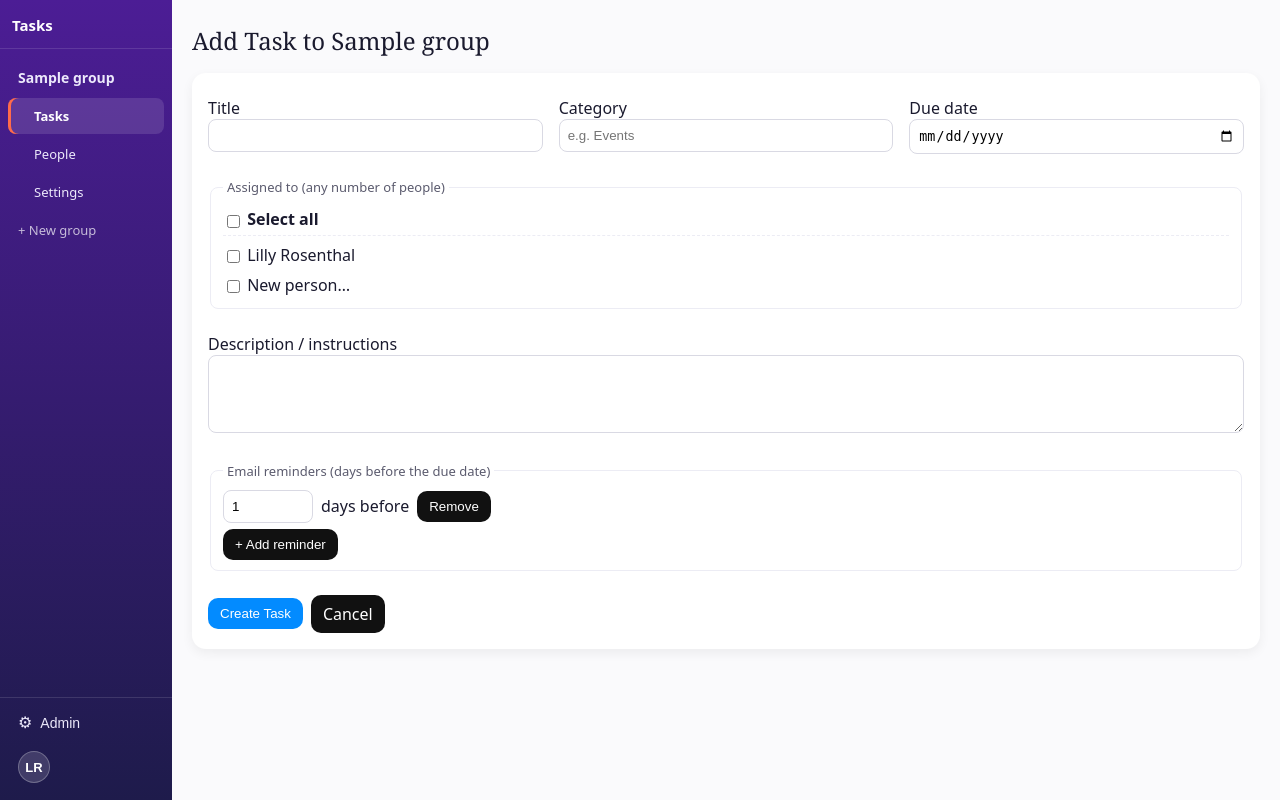
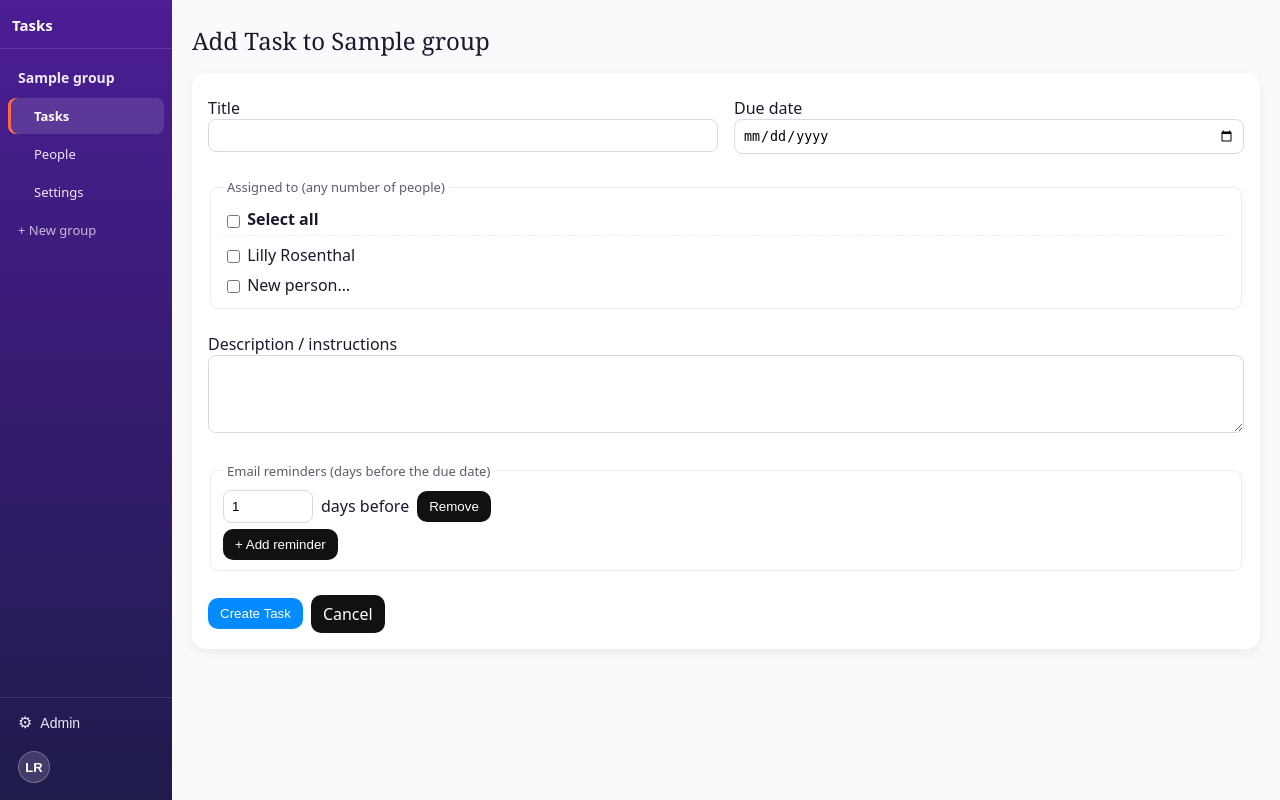
Before and after one commit to FriendlyNeighborhoodHacker/tasks.hackleyclubz.org, a PHP site: page /tasks/add.php in a window 1280 px wide. Run offline with PHP 8.4, Linux system fonts and the light colour scheme; the visitor is signed in with stand-in values (Sample User, id 1); data comes from the database, SQL or seed files in the repository; tables that the repository leaves empty hold one stand-in row (values such as "Sample post"); a stand-in replaces the project's code that opens the database connection; some libraries are stand-ins or nearby versions; some web fonts are replaced.

Commit message:
remove categories

```diff
--- /dev/null
+++ b/www/db_migrations/2026-07-18_drop_task_categories.sql
@@ -0,0 +1,5 @@
+-- Categories are retired: the by-category view was replaced by By Owner and
+-- the field no longer appears anywhere in the UI.
+
+DROP INDEX idx_tasks_category ON tasks;
+ALTER TABLE tasks DROP COLUMN category;
--- a/www/lib/TaskManagement.php
+++ b/www/lib/TaskManagement.php
@@ -92,7 +92,6 @@ class TaskManagement {
         }
 
         $description = trim((string)($data['description'] ?? ''));
-        $category = trim((string)($data['category'] ?? ''));
 
         $dueDate = trim((string)($data['due_date'] ?? ''));
         if ($dueDate !== '') {
@@ -120,7 +119,6 @@ class TaskManagement {
         return [
             'title' => $title,
             'description' => $description !== '' ? $description : null,
-            'category' => $category !== '' ? $category : null,
             'due_date' => $dueDate !== '' ? $dueDate : null,
             'assigned_user_ids' => $assignedIds,
         ];
@@ -128,19 +126,19 @@ class TaskManagement {
 
     // ===== Task CRUD =====
 
-    // $data: title, description, category, due_date, assigned_user_ids
-    // (array — a task may have any number of assignees), reminders (optional
-    // array of days-in-advance ints; when omitted and the task has a due
-    // date, a default reminder is added).
+    // $data: title, description, due_date, assigned_user_ids (array — a task
+    // may have any number of assignees), reminders (optional array of
+    // days-in-advance ints; when omitted and the task has a due date, a
+    // default reminder is added).
     public static function createTask(?UserContext $ctx, int $groupId, array $data): int {
         $ctx = self::assertMemberOfGroup($ctx, $groupId);
         $f = self::normalizeFields($groupId, $data);
 
         $st = self::pdo()->prepare(
-            'INSERT INTO tasks (group_id, title, description, category, due_date, created_by_user_id)
-             VALUES (?,?,?,?,?,?)'
+            'INSERT INTO tasks (group_id, title, description, due_date, created_by_user_id)
+             VALUES (?,?,?,?,?)'
         );
-        $st->execute([$groupId, $f['title'], $f['description'], $f['category'], $f['due_date'], $ctx->id]);
+        $st->execute([$groupId, $f['title'], $f['description'], $f['due_date'], $ctx->id]);
         $taskId = (int)self::pdo()->lastInsertId();
 
         self::replaceAssignees($taskId, $f['assigned_user_ids']);
@@ -165,9 +163,9 @@ class TaskManagement {
         $f = self::normalizeFields((int)$task['group_id'], $data);
 
         $st = self::pdo()->prepare(
-            'UPDATE tasks SET title=?, description=?, category=?, due_date=? WHERE id=?'
+            'UPDATE tasks SET title=?, description=?, due_date=? WHERE id=?'
         );
-        $ok = $st->execute([$f['title'], $f['description'], $f['category'], $f['due_date'], $taskId]);
+        $ok = $st->execute([$f['title'], $f['description'], $f['due_date'], $taskId]);
 
         self::replaceAssignees($taskId, $f['assigned_user_ids']);
 
@@ -225,23 +223,19 @@ class TaskManagement {
     }
 
     // $filters: search, assigned_to_user_id (matches tasks where that user is
-    // ANY of the assignees), category, include_done (bool)
+    // ANY of the assignees), include_done (bool)
     public static function listTasks(int $groupId, array $filters = []): array {
         $sql = 'SELECT t.* FROM tasks t WHERE t.group_id = ?';
         $params = [$groupId];
 
         if (!empty($filters['search'])) {
-            $sql .= ' AND (t.title LIKE ? OR t.description LIKE ? OR t.category LIKE ?)';
+            $sql .= ' AND (t.title LIKE ? OR t.description LIKE ?)';
             $term = '%' . $filters['search'] . '%';
-            array_push($params, $term, $term, $term);
+            array_push($params, $term, $term);
         }
         if (!empty($filters['assigned_to_user_id'])) {
             $sql .= ' AND EXISTS (SELECT 1 FROM task_assignees ta WHERE ta.task_id = t.id AND ta.user_id = ?)';
             $params[] = (int)$filters['assigned_to_user_id'];
-        }
-        if (!empty($filters['category'])) {
-            $sql .= ' AND t.category = ?';
-            $params[] = $filters['category'];
         }
         if (empty($filters['include_done'])) {
             $sql .= ' AND t.is_done = 0';
@@ -252,17 +246,6 @@ class TaskManagement {
         $st = self::pdo()->prepare($sql);
         $st->execute($params);
         return self::attachAssignees($st->fetchAll());
-    }
-
-    // Distinct categories previously used in the group (for the form datalist).
-    public static function listCategories(int $groupId): array {
-        $st = self::pdo()->prepare(
-            "SELECT DISTINCT category FROM tasks
-             WHERE group_id = ? AND category IS NOT NULL AND category <> ''
-             ORDER BY category"
-        );
-        $st->execute([$groupId]);
-        return array_column($st->fetchAll(), 'category');
     }
 
     // ===== Completion =====
@@ -540,37 +523,6 @@ class TaskManagement {
         return $groups;
     }
 
-    // Buckets tasks by category, alphabetical with "Uncategorized" last (and
-    // "Completed" after that when done tasks are included).
-    public static function groupTasksByCategory(array $tasks): array {
-        $byCategory = [];
-        $uncategorized = [];
-        $done = [];
-
-        foreach ($tasks as $t) {
-            if (!empty($t['is_done'])) {
-                $done[] = $t;
-            } elseif (!empty($t['category'])) {
-                $byCategory[(string)$t['category']][] = $t;
-            } else {
-                $uncategorized[] = $t;
-            }
-        }
-
-        uksort($byCategory, 'strnatcasecmp');
-
-        $groups = [];
-        foreach ($byCategory as $category => $rows) {
-            $groups[] = ['label' => $category, 'tasks' => $rows];
-        }
-        if ($uncategorized) {
-            $groups[] = ['label' => 'Uncategorized', 'tasks' => $uncategorized];
-        }
-        if ($done) {
-            $groups[] = ['label' => 'Completed', 'tasks' => $done];
-        }
-        return $groups;
-    }
 
     // Buckets tasks by assignee, alphabetical with "Unassigned" last (and
     // "Completed" after that when done tasks are included). Tasks carry an
--- a/www/schema.sql
+++ b/www/schema.sql
@@ -167,7 +167,6 @@ CREATE TABLE tasks (
   group_id INT NOT NULL,
   title VARCHAR(255) NOT NULL,
   description TEXT DEFAULT NULL COMMENT 'Instructions for completing the task',
-  category VARCHAR(100) DEFAULT NULL COMMENT 'Free text; UI suggests the group''s previous categories',
   due_date DATE DEFAULT NULL,
   is_done TINYINT(1) NOT NULL DEFAULT 0,
   completion_date DATE DEFAULT NULL,
@@ -184,7 +183,6 @@ CREATE TABLE tasks (
 ) ENGINE=InnoDB;
 
 CREATE INDEX idx_tasks_group_due ON tasks(group_id, due_date);
-CREATE INDEX idx_tasks_category ON tasks(group_id, category);
 CREATE INDEX idx_tasks_done ON tasks(is_done);
 
 -- A task's assignees: any number of group members, all equal. Notifications
--- a/www/t/index.php
+++ b/www/t/index.php
@@ -69,7 +69,6 @@ ApplicationUI::minimalHeaderHtml($task['title']);
   <table class="list">
     <tr><th>Group</th><td><?=h($task['group_name'])?></td></tr>
     <tr><th>Assigned to</th><td><?=h($assignee ?: '—')?></td></tr>
-    <?php if (!empty($task['category'])): ?><tr><th>Category</th><td><?=h($task['category'])?></td></tr><?php endif; ?>
   </table>
 
   <?php if (!empty($task['description'])): ?>
--- a/www/tasks/add.php
+++ b/www/tasks/add.php
@@ -33,7 +33,6 @@ if (!empty($form) && !isset($form['reminder_days'])) {
 
 $opts = [
     'members' => GroupManagement::listMembers($groupId),
-    'categories' => TaskManagement::listCategories($groupId),
     'can_add_person' => GroupManagement::canManageGroup($ctx, $groupId),
 ];
 
--- a/www/tasks/edit.php
+++ b/www/tasks/edit.php
@@ -31,7 +31,6 @@ if ($form) {
     $values = [
         'title' => $task['title'],
         'description' => $task['description'] ?? '',
-        'category' => $task['category'] ?? '',
         'due_date' => $task['due_date'] ?? '',
         'assigned_user_ids' => array_column($task['assignees'] ?? [], 'user_id'),
         'reminder_days' => array_column(TaskManagement::listReminders($taskId), 'days_in_advance'),
@@ -40,7 +39,6 @@ if ($form) {
 
 $opts = [
     'members' => GroupManagement::listMembers($groupId),
-    'categories' => TaskManagement::listCategories($groupId),
     'can_add_person' => GroupManagement::canManageGroup($ctx, $groupId),
 ];
 
--- a/www/tasks/form_fields.php
+++ b/www/tasks/form_fields.php
@@ -13,7 +13,6 @@ function task_data_from_post(array $post): array {
     return [
         'title' => $post['title'] ?? '',
         'description' => $post['description'] ?? '',
-        'category' => $post['category'] ?? '',
         'due_date' => $post['due_date'] ?? '',
         'assigned_user_ids' => array_map('intval', (array)($post['assigned_user_ids'] ?? [])),
         'reminders' => $reminders,
@@ -21,14 +20,13 @@ function task_data_from_post(array $post): array {
 }
 
 /**
- * $values: title, description, category, due_date, assigned_user_ids (array),
+ * $values: title, description, due_date, assigned_user_ids (array),
  *          assign_new_person, reminder_days (array of ints)
- * $opts:   members (group member rows), categories (strings),
+ * $opts:   members (group member rows),
  *          can_add_person (bool — show the "New person…" assignee option)
  */
 function render_task_form_fields(array $values, array $opts = []): void {
     $members = $opts['members'] ?? [];
-    $categories = $opts['categories'] ?? [];
     $canAddPerson = !empty($opts['can_add_person']);
     $assignedIds = array_map('intval', (array)($values['assigned_user_ids'] ?? []));
     $assignNewPerson = !empty($values['assign_new_person']);
@@ -37,14 +35,6 @@ function render_task_form_fields(array $values, array $opts = []): void {
     <div class="grid">
       <label>Title
         <input type="text" name="title" value="<?=h($values['title'] ?? '')?>" required>
-      </label>
-      <label>Category
-        <input type="text" name="category" list="categorySuggestions" value="<?=h($values['category'] ?? '')?>" placeholder="e.g. Events">
-        <datalist id="categorySuggestions">
-          <?php foreach ($categories as $c): ?>
-            <option value="<?=h($c)?>"></option>
-          <?php endforeach; ?>
-        </datalist>
       </label>
       <label>Due date
         <input type="date" name="due_date" value="<?=h($values['due_date'] ?? '')?>">
```
Also changed, not shown: docs/app-spec.md (+0 -2 lines), unit-tests/tests/Unit/TaskManagementTest.php (+0 -30 lines), 1 other file.
